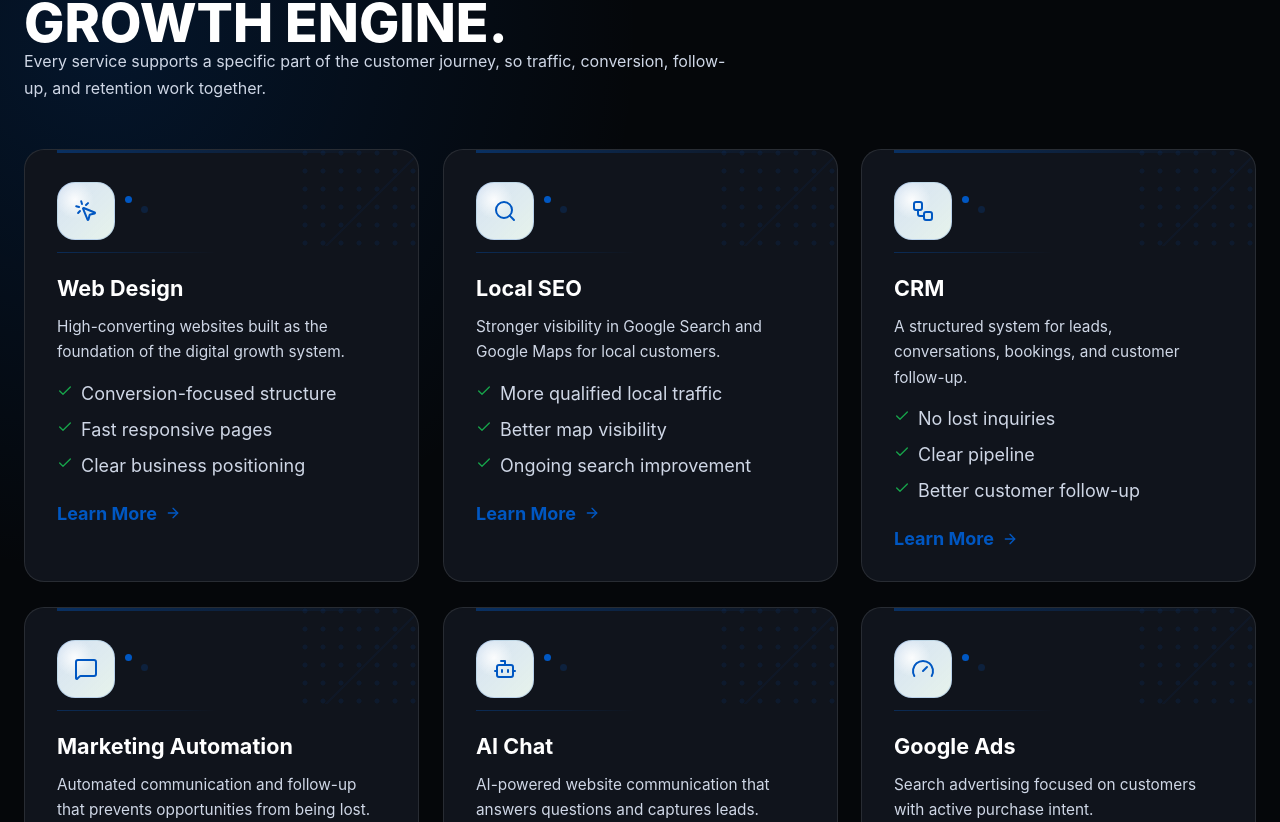
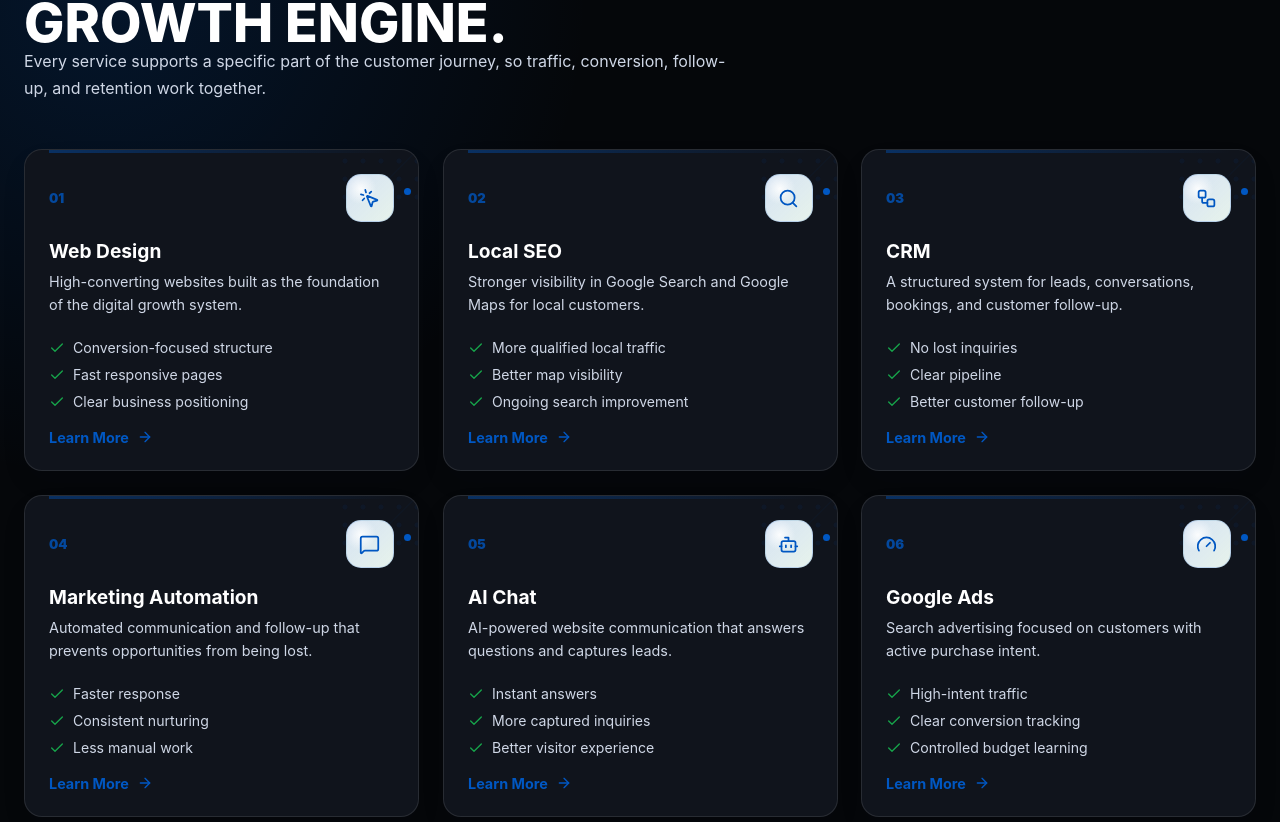
Before and after one commit to mawa8633/framkant-nordic, a Next.js app: page / in a window 1280 px wide. Shown: the part 1138-1960 px from the top of the page. Built offline with nearby package versions, Linux system fonts and the light colour scheme.

Commit message:
Refine service card layout

```diff
--- a/app/globals.css
+++ b/app/globals.css
@@ -805,6 +805,81 @@ p {
   box-shadow: var(--shadow);
 }
 
+.service-card {
+  border-radius: 18px;
+  box-shadow: 0 12px 30px rgba(17, 24, 39, 0.045);
+  display: flex;
+  flex-direction: column;
+  min-height: 0;
+  padding: 24px;
+}
+
+.service-card::before {
+  height: 88px;
+  opacity: 0.58;
+  right: -38px;
+  top: -34px;
+  width: 120px;
+}
+
+.service-card::after {
+  left: 24px;
+  right: 24px;
+}
+
+.service-card:hover {
+  box-shadow: 0 18px 42px rgba(0, 87, 194, 0.12);
+}
+
+.service-card-head {
+  align-items: center;
+  display: flex;
+  justify-content: space-between;
+  margin-bottom: 18px;
+  position: relative;
+  z-index: 1;
+}
+
+.service-number {
+  color: rgba(0, 87, 194, 0.78);
+  font-family:
+    Manrope, Inter, ui-sans-serif, system-ui, -apple-system, BlinkMacSystemFont,
+    "Segoe UI", sans-serif;
+  font-size: 0.82rem;
+  font-weight: 900;
+}
+
+.service-card h3 {
+  font-size: clamp(1.15rem, 1.5vw, 1.35rem);
+  line-height: 1.16;
+  margin-bottom: 9px;
+  position: relative;
+  z-index: 1;
+}
+
+.service-card > p {
+  font-size: 0.9rem;
+  line-height: 1.55;
+  position: relative;
+  z-index: 1;
+}
+
+.service-card .clean-list {
+  margin-top: 14px;
+}
+
+.service-card .clean-list li {
+  font-size: 0.88rem;
+  line-height: 1.35;
+  margin-top: 8px;
+}
+
+.service-card .text-link {
+  font-size: 0.9rem;
+  margin-top: auto;
+  padding-top: 18px;
+}
+
 .card-icon {
   color: var(--blue);
   margin-bottom: 0;
@@ -818,13 +893,13 @@ p {
     linear-gradient(135deg, rgba(0, 87, 194, 0.14), rgba(22, 163, 74, 0.08)),
     var(--surface);
   border: 1px solid rgba(0, 87, 194, 0.16);
-  border-radius: 18px;
+  border-radius: 15px;
   display: inline-flex;
-  height: 58px;
+  height: 48px;
   justify-content: center;
-  margin-bottom: 24px;
+  margin-bottom: 0;
   position: relative;
-  width: 58px;
+  width: 48px;
   z-index: 1;
 }
 
@@ -2258,6 +2333,15 @@ p {
     min-height: 260px;
   }
 
+  .service-card {
+    padding: 20px;
+  }
+
+  .service-card::after {
+    left: 20px;
+    right: 20px;
+  }
+
   .system-visual {
     min-height: 330px;
     padding: 20px;
--- a/components/sections.tsx
+++ b/components/sections.tsx
@@ -105,11 +105,13 @@ export function ServiceGrid({ items }: { items: Service[] }) {
       {items.map((service, index) => {
         const Icon = serviceIcons[index % serviceIcons.length];
         return (
-          <Link className="feature-card clickable" href={`/services/${service.slug}` as Route} key={service.slug}>
-            <span className="icon-tile" aria-hidden="true">
-              <Icon className="card-icon" size={24} />
-            </span>
-            <span className="card-connector" aria-hidden="true" />
+          <Link className="feature-card service-card clickable" href={`/services/${service.slug}` as Route} key={service.slug}>
+            <div className="service-card-head">
+              <span className="service-number">{String(index + 1).padStart(2, "0")}</span>
+              <span className="icon-tile" aria-hidden="true">
+                <Icon className="card-icon" size={21} />
+              </span>
+            </div>
             <h3>{service.title}</h3>
             <p>{service.description}</p>
             <ul className="clean-list">
```
